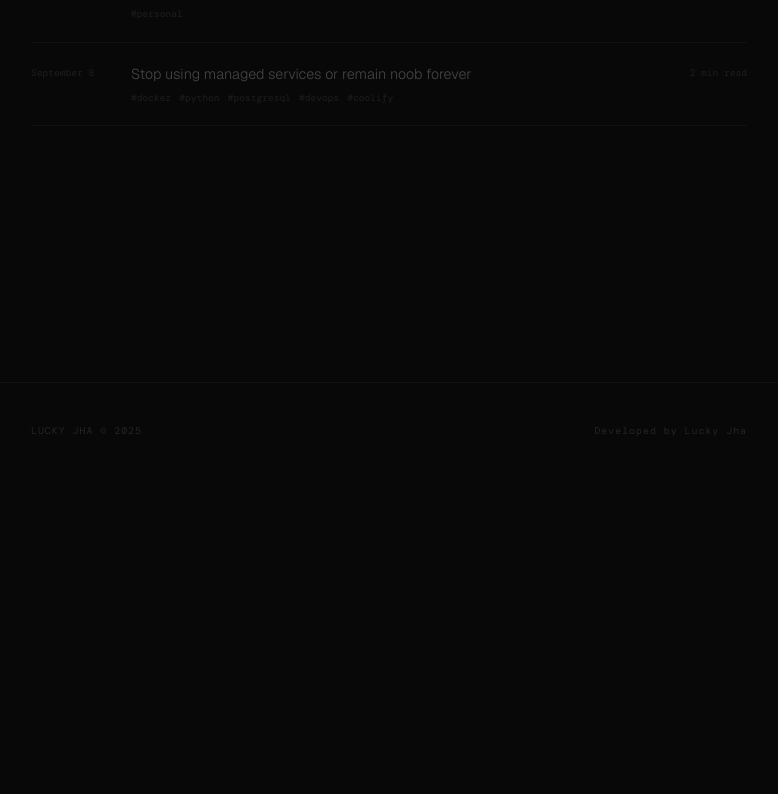
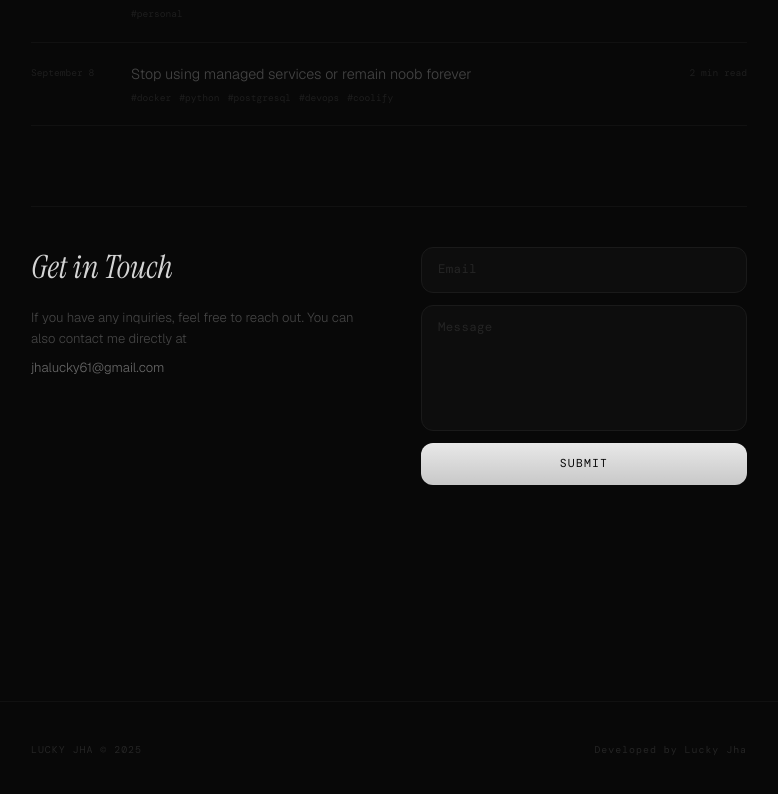
Before and after one commit to jhalucky/portfolio, a Next.js app: page / in a window 1280 px wide. Shown: the part 2462-3256 px from the top of the page, without its empty margins (251-1029 px from the left). Before the commit the page ends 2941 px from the top, so only its background shows below. Built offline with nearby package versions, Linux system fonts and the light colour scheme; no server answers; a web font is replaced by a local one.

Commit message:
contact form updated

```diff
--- /dev/null
+++ b/app/api/contact/route.ts
@@ -0,0 +1,105 @@
+import { NextRequest, NextResponse } from "next/server";
+import nodemailer from "nodemailer";
+
+// ── RATE LIMITER (in-memory, per IP) ──
+const rateMap = new Map<string, { count: number; resetAt: number }>();
+const LIMIT = 3;        // max 3 messages
+const WINDOW = 60_000;  // per 60 seconds
+
+function isRateLimited(ip: string): boolean {
+  const now = Date.now();
+  const entry = rateMap.get(ip);
+
+  if (!entry || now > entry.resetAt) {
+    rateMap.set(ip, { count: 1, resetAt: now + WINDOW });
+    return false;
+  }
+
+  if (entry.count >= LIMIT) return true;
+
+  entry.count++;
+  return false;
+}
+
+// ── HANDLER ──
+export async function POST(req: NextRequest) {
+  try {
+    // Get IP
+    const ip =
+      req.headers.get("x-forwarded-for")?.split(",")[0]?.trim() ??
+      req.headers.get("x-real-ip") ??
+      "unknown";
+
+    // Rate limit check
+    if (isRateLimited(ip)) {
+      return NextResponse.json(
+        { success: false, message: "Too many requests. Please wait a minute." },
+        { status: 429 }
+      );
+    }
+
+    const { email, message } = await req.json() as { email: string; message: string };
+
+    // Validate
+    if (!email?.trim() || !message?.trim()) {
+      return NextResponse.json(
+        { success: false, message: "Email and message are required." },
+        { status: 400 }
+      );
+    }
+
+    const emailRegex = /^[^\s@]+@[^\s@]+\.[^\s@]+$/;
+    if (!emailRegex.test(email)) {
+      return NextResponse.json(
+        { success: false, message: "Invalid email address." },
+        { status: 400 }
+      );
+    }
+
+    // Sanitize
+    const safeEmail   = email.substring(0, 200);
+    const safeMessage = message.substring(0, 2000)
+      .replace(/</g, "&lt;").replace(/>/g, "&gt;");
+
+    // Nodemailer
+    const transporter = nodemailer.createTransport({
+      service: "gmail",
+      auth: {
+        user: process.env.EMAIL_USER,
+        pass: process.env.EMAIL_PASS,
+      },
+    });
+
+    await transporter.sendMail({
+      from: `"Portfolio Contact" <${process.env.EMAIL_USER}>`,
+      to: process.env.EMAIL_TO ?? process.env.EMAIL_USER,
+      replyTo: safeEmail,
+      subject: `New message from ${safeEmail}`,
+      html: `
+        <div style="font-family:monospace;max-width:520px;background:#0d0d0d;color:#ccc;padding:32px;border:1px solid #1a1a1a;">
+          <p style="color:#555;font-size:11px;letter-spacing:0.15em;text-transform:uppercase;margin-bottom:24px;">
+            Portfolio — New Message
+          </p>
+          <p style="font-size:12px;color:#666;margin-bottom:6px;">FROM</p>
+          <p style="font-size:14px;margin-bottom:20px;">
+            <a href="mailto:${safeEmail}" style="color:#888;">${safeEmail}</a>
+          </p>
+          <p style="font-size:12px;color:#666;margin-bottom:6px;">MESSAGE</p>
+          <p style="font-size:14px;line-height:1.7;background:#111;padding:16px;border-left:2px solid #2a2a2a;white-space:pre-wrap;">${safeMessage}</p>
+          <p style="font-size:11px;color:#333;margin-top:24px;">
+            ${new Date().toLocaleString("en-IN", { timeZone: "Asia/Kolkata" })} IST
+          </p>
+        </div>
+      `,
+    });
+
+    return NextResponse.json({ success: true, message: "Message sent!" });
+
+  } catch (err) {
+    console.error("Contact API error:", err);
+    return NextResponse.json(
+      { success: false, message: "Failed to send. Try emailing directly." },
+      { status: 500 }
+    );
+  }
+}
--- /dev/null
+++ b/app/components/ContactForm.tsx
@@ -0,0 +1,112 @@
+"use client";
+import { useState } from "react";
+
+export default function ContactForm() {
+  const [email, setEmail]     = useState("");
+  const [message, setMessage] = useState("");
+  const [status, setStatus]   = useState<"idle" | "sending" | "sent" | "error" | "rate">("idle");
+  const [errMsg, setErrMsg]   = useState("");
+
+  const handleSubmit = async (e: React.FormEvent) => {
+    e.preventDefault();
+    if (!email || !message) return;
+    setStatus("sending");
+
+    try {
+      const res  = await fetch("/api/contact", {
+        method: "POST",
+        headers: { "Content-Type": "application/json" },
+        body: JSON.stringify({ email, message }),
+      });
+      const data = await res.json() as { success: boolean; message: string };
+
+      if (res.status === 429) {
+        setStatus("rate");
+        setErrMsg(data.message);
+      } else if (!data.success) {
+        setStatus("error");
+        setErrMsg(data.message);
+      } else {
+        setStatus("sent");
+        setEmail("");
+        setMessage("");
+      }
+    } catch {
+      setStatus("error");
+      setErrMsg("Something went wrong. Try emailing directly.");
+    }
+  };
+
+  return (
+    <div className="grid grid-cols-1 sm:grid-cols-2 gap-16 items-start py-10 border-t border-[#111]">
+
+      {/* LEFT */}
+      <div>
+        <h2 className="font-display text-[2rem] italic text-#f5f5f5 leading-tight mb-5">
+          Get in Touch
+        </h2>
+        <p className="text-[0.82rem] text-[#444] leading-relaxed mb-1">
+          If you have any inquiries, feel free to reach out. You can also contact me directly at
+        </p>
+        <a href="mailto:hq@luckyworks.in"
+          className="text-[0.82rem] text-[#666] hover:text-white transition-colors">
+          jhalucky61@gmail.com
+        </a>
+      </div>
+
+      {/* RIGHT — FORM */}
+      <form onSubmit={handleSubmit} className="flex flex-col gap-3">
+
+        <input
+          type="email"
+          value={email}
+          onChange={(e) => setEmail(e.target.value)}
+          placeholder="Email"
+          required
+          className="w-full bg-[#0d0d0d] border border-[#1a1a1a] rounded-xl
+            font-mono text-[0.78rem] text-[#888] placeholder-[#252525] tracking-wide
+            px-4 py-3 outline-none focus:border-[#2e2e2e] focus:text-[#ccc]
+            transition-all duration-200
+            [html.light_&]:bg-white [html.light_&]:border-[#e0e0e0]
+            [html.light_&]:text-[#555] [html.light_&]:placeholder-[#ccc]"
+        />
+
+        <textarea
+          value={message}
+          onChange={(e) => setMessage(e.target.value)}
+          placeholder="Message"
+          required
+          rows={5}
+          className="w-full bg-[#0d0d0d] border border-[#1a1a1a] rounded-xl
+            font-mono text-[0.78rem] text-[#888] placeholder-[#252525] tracking-wide
+            px-4 py-3 outline-none focus:border-[#2e2e2e] focus:text-[#ccc]
+            transition-all duration-200 resize-none
+            [html.light_&]:bg-white [html.light_&]:border-[#e0e0e0]
+            [html.light_&]:text-[#555] [html.light_&]:placeholder-[#ccc]"
+        />
+
+        <button
+          type="submit"
+          disabled={status === "sending" || status === "sent"}
+          className="w-full py-3 rounded-xl font-mono text-[0.72rem] tracking-widest uppercase
+            transition-all duration-200
+            bg-gradient-to-b from-[#e8e8e8] to-[#c8c8c8] text-[#0a0a0a]
+            hover:from-white hover:to-[#d8d8d8]
+            disabled:opacity-50 disabled:cursor-not-allowed"
+        >
+          {status === "sending" ? "Sending..."
+            : status === "sent"  ? "Sent ✓"
+            : "Submit"}
+        </button>
+
+        {(status === "error" || status === "rate") && (
+          <p className="font-mono text-[0.62rem] tracking-wide text-center
+            text-red-800 [html.light_&]:text-red-500">
+            {errMsg}
+          </p>
+        )}
+
+      </form>
+    </div>
+  );
+}
--- a/app/page.tsx
+++ b/app/page.tsx
@@ -4,6 +4,7 @@ import TechMarquee from "./components/TechMarquee";
 import ContribGraph from "./components/ContribGraph";
 import Timer from "./components/Timer";
 import ProjectCard from "./components/ProjectCard";
+import ContactForm from "./components/ContactForm";
 
 
 export default function Home() {
@@ -158,6 +159,9 @@ export default function Home() {
         </div>
       </section>
 
+      {/* ── CONTACT ── */}
+      <ContactForm />
+
     </main>
   );
 }
--- a/package.json
+++ b/package.json
@@ -10,7 +10,9 @@
     "lint": "next lint"
   },
   "dependencies": {
+    "@types/nodemailer": "^7.0.11",
     "next": "14.2.5",
+    "nodemailer": "^8.0.2",
     "react": "^18.3.1",
     "react-dom": "^18.3.1"
   },
```
Also changed, not shown: 1 other file (tests, documents, lock files or other folders).
